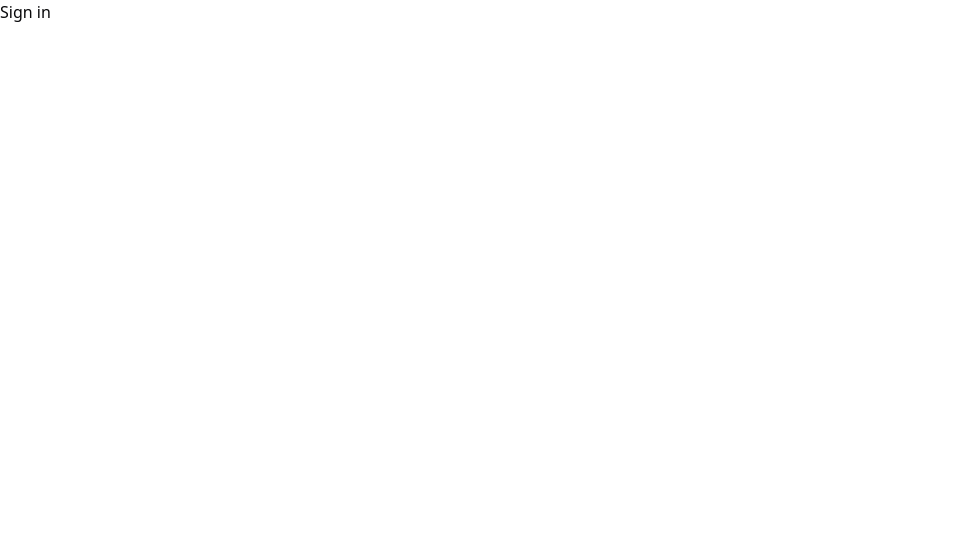
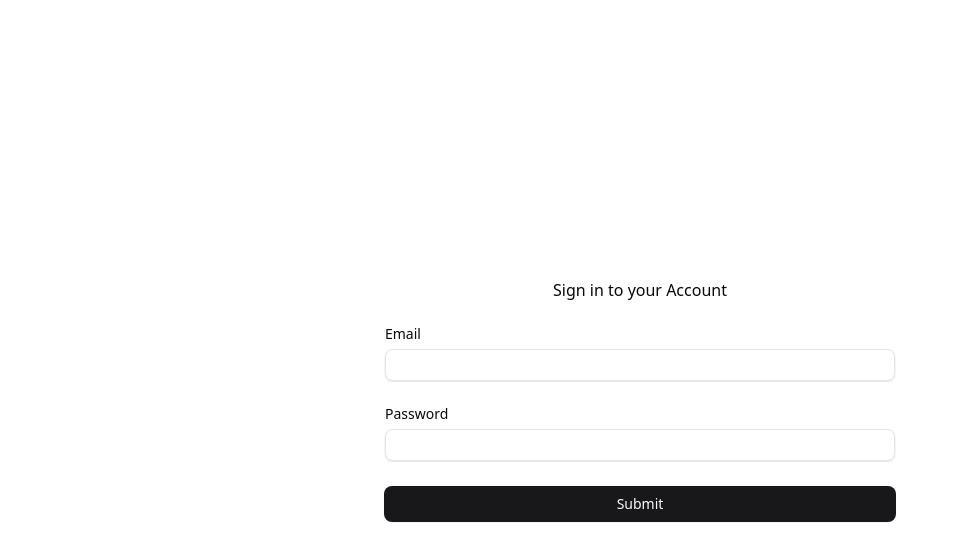
Before and after one commit to lucasd09/nextjs-template-v2, a Next.js app: page /sign-in in a window 1280 px wide. Shown: the top 560 px of the page, without its empty margins (0-958 px from the left). Built offline with nearby package versions, Linux system fonts and the light colour scheme.

Commit message:
feat: removed zod/v4 because it doesnt work quite yet and added input

```diff
--- a/src/app/(public)/layout.tsx
+++ b/src/app/(public)/layout.tsx
@@ -1,5 +1,5 @@
 import { PropsWithChildren } from "react";
 
 export default function PublicLayout({ children }: PropsWithChildren) {
-  return <div>{children}</div>
+  return <div className="flex justify-center items-center h-screen">{children}</div>
 }
--- a/src/app/(public)/sign-in/page.tsx
+++ b/src/app/(public)/sign-in/page.tsx
@@ -1,5 +1,11 @@
+import { SignInForm } from "@/components/sign-in-form";
+
 export default function SignInPage() {
+
   return (
-    <div>Sign in</div>
+    <div className="max-w-lg w-full space-y-6">
+      <h1 className="text-center">Sign in to your Account</h1>
+      <SignInForm />
+    </div>
   );
 }
--- a/src/components/sign-in-form/index.tsx
+++ b/src/components/sign-in-form/index.tsx
@@ -1,13 +1,21 @@
+'use client'
 import { useZodForm } from "@/lib/hooks/use-zod-form"
-import { SignInFormProps, signInFormSchema } from "./types"
+import { SignInFormData, signInFormSchema } from "./types"
 import { Form } from "../form"
+import { Input } from "../ui/input"
+import { Button } from "../ui/button"
 
-export const SignInForm = ({ onFormSubmit }: SignInFormProps) => {
+export const SignInForm = () => {
   const form = useZodForm({ schema: signInFormSchema })
 
+  const handleFormSubmit = async (data: SignInFormData) => {
+    console.log(data);
+  }
 
-  return <Form form={form} onSubmit={onFormSubmit}>
-
+  return <Form form={form} onSubmit={handleFormSubmit}>
+    <Input name="email" form={form} />
+    <Input name="password" type="password" form={form} />
+    <Button className="w-full">Submit</Button>
   </Form>
 
 }
--- a/src/components/sign-in-form/types.ts
+++ b/src/components/sign-in-form/types.ts
@@ -1,10 +1,10 @@
-import { z } from "zod/v4";
+import { z } from "zod";
 
 export const signInFormSchema = z.object({
-  email: z.email(),
+  email: z.string().email(),
   password: z.string(),
 });
 
 export type SignInFormData = z.infer<typeof signInFormSchema>;
 
-export type SignInFormProps = { onFormSubmit: () => void };
+export type SignInFormProps = { onFormSubmit: (data: SignInFormData) => void };
--- a/src/components/ui/input/index.tsx
+++ b/src/components/ui/input/index.tsx
@@ -1,18 +1,67 @@
+"use client";
+
 import { cn } from "@/lib/utils";
-import { InputProps } from "./types";
+import { ChangeEvent, ForwardedRef } from "react";
+import { FieldValues } from "react-hook-form";
+import { InputProps, InputRef } from "./types";
+import { FormInputBase } from "@/components/form/components/form-input-base";
+import { fixedForwardRef } from "@/lib/react";
 
-export const Input = ({ className, type, ...props }: InputProps) => {
-  return (
+const InputBase = <TForm extends FieldValues>(
+  {
+    className,
+    value: baseValue,
+    label,
+    onChange,
+    name,
+    children: _,
+    form,
+    description,
+    isSkeleton,
+    ...props
+  }: InputProps<TForm>,
+  ref: ForwardedRef<InputRef>,
+) => (
+  <FormInputBase
+    name={name}
+    form={form}
+    description={description}
+    label={label}
+    isSkeleton={isSkeleton}
+  >
+    {({ field }) => {
+      const value = form ? (field?.value ?? "") : baseValue;
+      const handleChange = (event: ChangeEvent<HTMLInputElement>) => {
+        onChange?.(event);
+        field?.onChange(event);
+      };
+
+      const Comp = (
         <input
-      type={type}
-      data-slot="input"
           className={cn(
-        "file:text-foreground placeholder:text-muted-foreground selection:bg-primary selection:text-primary-foreground dark:bg-input/30 border-input flex h-9 w-full min-w-0 rounded-md border bg-transparent px-3 py-1 text-base shadow-xs transition-[color,box-shadow] outline-none file:inline-flex file:h-7 file:border-0 file:bg-transparent file:text-sm file:font-medium disabled:pointer-events-none disabled:cursor-not-allowed disabled:opacity-50 md:text-sm",
-        "focus-visible:border-ring focus-visible:ring-ring/50 focus-visible:ring-[3px]",
-        "aria-invalid:ring-destructive/20 dark:aria-invalid:ring-destructive/40 aria-invalid:border-destructive",
-        className
+            "flex h-8 w-full rounded-md border",
+            "border-input bg-transparent px-3 py-1 text-sm",
+            " shadow-sm transition-colors file:border-0 file:bg-transparent",
+            " file:text-sm file:font-medium file:text-foreground ",
+            "placeholder:text-muted-foreground focus-visible:outline-none ",
+            "focus-visible:ring-1 focus-visible:ring-ring disabled:cursor-not-allowed",
+            " disabled:opacity-50",
+            className,
           )}
+          ref={ref}
           {...props}
+          {...field}
+          value={value}
+          onChange={handleChange}
         />
-  )
+      );
+      if (!label) {
+        return Comp;
       }
+
+      return <div className="space-y-1">{Comp}</div>;
+    }}
+  </FormInputBase>
+);
+
+export const Input = fixedForwardRef(InputBase);
--- a/src/components/ui/input/types.ts
+++ b/src/components/ui/input/types.ts
@@ -1,3 +1,13 @@
 import { ComponentProps } from "react";
+import { OmitMerge } from "@/lib/types";
+import { FieldValues } from "react-hook-form";
+import { InputDefaultProps } from "@/components/form/types";
 
-export type InputProps = ComponentProps<"input">;
+export type InputProps<TForm extends FieldValues> = OmitMerge<
+  ComponentProps<"input">,
+  InputDefaultProps<TForm>
+> & {
+  label?: string;
+};
+
+export type InputRef = HTMLInputElement;
--- a/src/lib/hooks/use-zod-form/index.ts
+++ b/src/lib/hooks/use-zod-form/index.ts
@@ -1,17 +1,17 @@
-import { FieldValues, useForm, UseFormReturn } from "react-hook-form";
+import { zodResolver } from "@hookform/resolvers/zod";
+import { DefaultValues, useForm } from "react-hook-form";
+import { ZodSchema, z } from "zod";
 import { UseZodFormOptions } from "./types";
 import { zodErrorMap } from "./zod-error-map";
-import z from "zod/v4";
-import { zodResolverV4 } from "./zod-resolver-v4";
 
-export const useZodForm = <TFieldValues extends FieldValues>({
+z.setErrorMap(zodErrorMap);
+
+export const useZodForm = <TSchema extends ZodSchema>({
   schema,
   defaultValues,
-}: UseZodFormOptions<TFieldValues>): UseFormReturn<TFieldValues> => {
-  return useForm<TFieldValues>({
-    resolver: zodResolverV4(schema),
-    defaultValues,
+}: UseZodFormOptions<TSchema>) => {
+  return useForm<z.infer<TSchema>>({
+    resolver: zodResolver(schema),
+    defaultValues: defaultValues as DefaultValues<TSchema>,
   });
 };
-
-z.config({ customError: zodErrorMap });
--- a/src/lib/hooks/use-zod-form/zod-error-map.ts
+++ b/src/lib/hooks/use-zod-form/zod-error-map.ts
@@ -1,19 +1,21 @@
-import { z } from "zod/v4";
+import { z } from "zod";
 
-export const zodErrorMap: z.core.$ZodErrorMap<z.core.$ZodIssue> = (issue) => {
-  if (issue.code === "too_small" && issue.type === "string") {
-    return {
-      message: `Please enter at least ${issue.minimum} characters`,
-    };
+export const zodErrorMap: z.ZodErrorMap = (issue, ctx) => {
+  if (issue.code === "too_small") {
+    if (issue.type === "string") {
+      return {
+        message: `Please enter at least ${issue.minimum} characters`,
+      };
+    }
   }
 
-  if (issue.defaultError === "Required") {
+  if (ctx.defaultError === "Required") {
     return {
       message: "Please provide a value",
     };
   }
 
   return {
-    message: issue.defaultError,
+    message: ctx.defaultError,
   };
 };
--- a/src/lib/hooks/use-zod-form/zod-resolver-v4.ts
+++ /dev/null
@@ -1,38 +0,0 @@
-import { FieldErrors, FieldValues, Resolver } from "react-hook-form";
-import { z } from "zod/v4";
-
-export const zodResolverV4 = <TFieldValues extends FieldValues>(
-  schema: z.ZodType<TFieldValues>,
-): Resolver<TFieldValues> => {
-  return async (values) => {
-    try {
-      const data = await schema.parseAsync(values);
-      return {
-        values: data,
-        errors: {},
-      };
-    } catch (error) {
-      if (error instanceof z.ZodError) {
-        const fieldErrors: FieldErrors<TFieldValues> = {};
-
-        for (const issue of error.issues) {
-          const path = issue.path.join(".");
-          if (path) {
-            fieldErrors[path as keyof TFieldValues] = {
-              type: issue.code,
-              message: issue.message,
-            } as FieldErrors<TFieldValues>[keyof TFieldValues];
-          }
-        }
-
-        return {
-          values: {},
-          errors: fieldErrors,
-        };
-      }
-
-      // Re-throw non-Zod errors
-      throw error;
-    }
-  };
-};
--- /dev/null
+++ b/src/lib/react.ts
@@ -0,0 +1,9 @@
+import React from "react";
+
+// biome-ignore lint/complexity/noBannedTypes: <explanation>
+export const fixedForwardRef = <T, P = {}>(
+  render: (props: P, ref: React.Ref<T>) => React.ReactNode,
+): ((props: P & React.RefAttributes<T>) => React.ReactNode) => {
+  // biome-ignore lint/suspicious/noExplicitAny: <explanation>
+  return React.forwardRef(render as any) as any;
+};
```
Also changed, not shown: src/lib/hooks/use-zod-form/types.ts (+5 -5 lines). Lines whose indentation alone changed are shown as unchanged.
